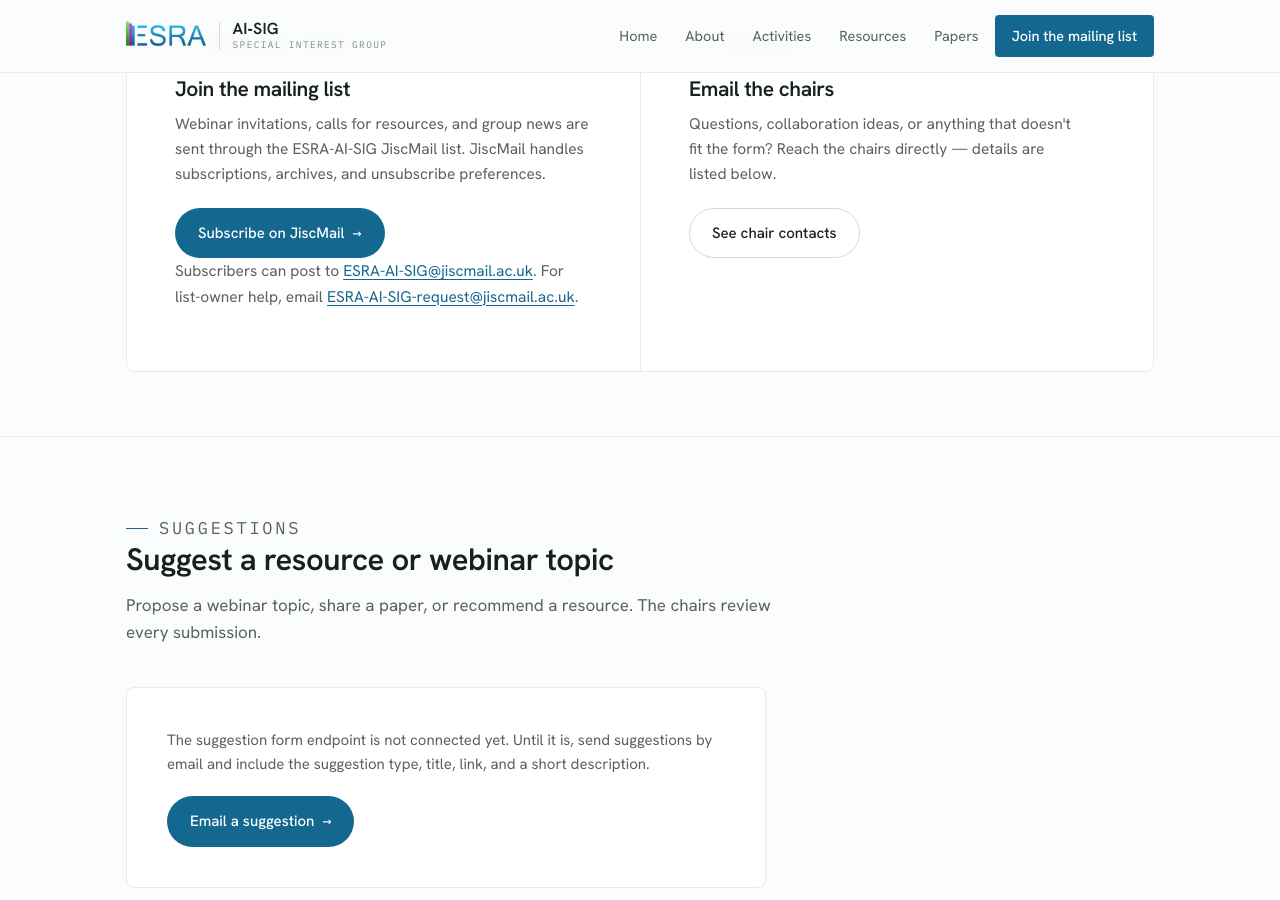
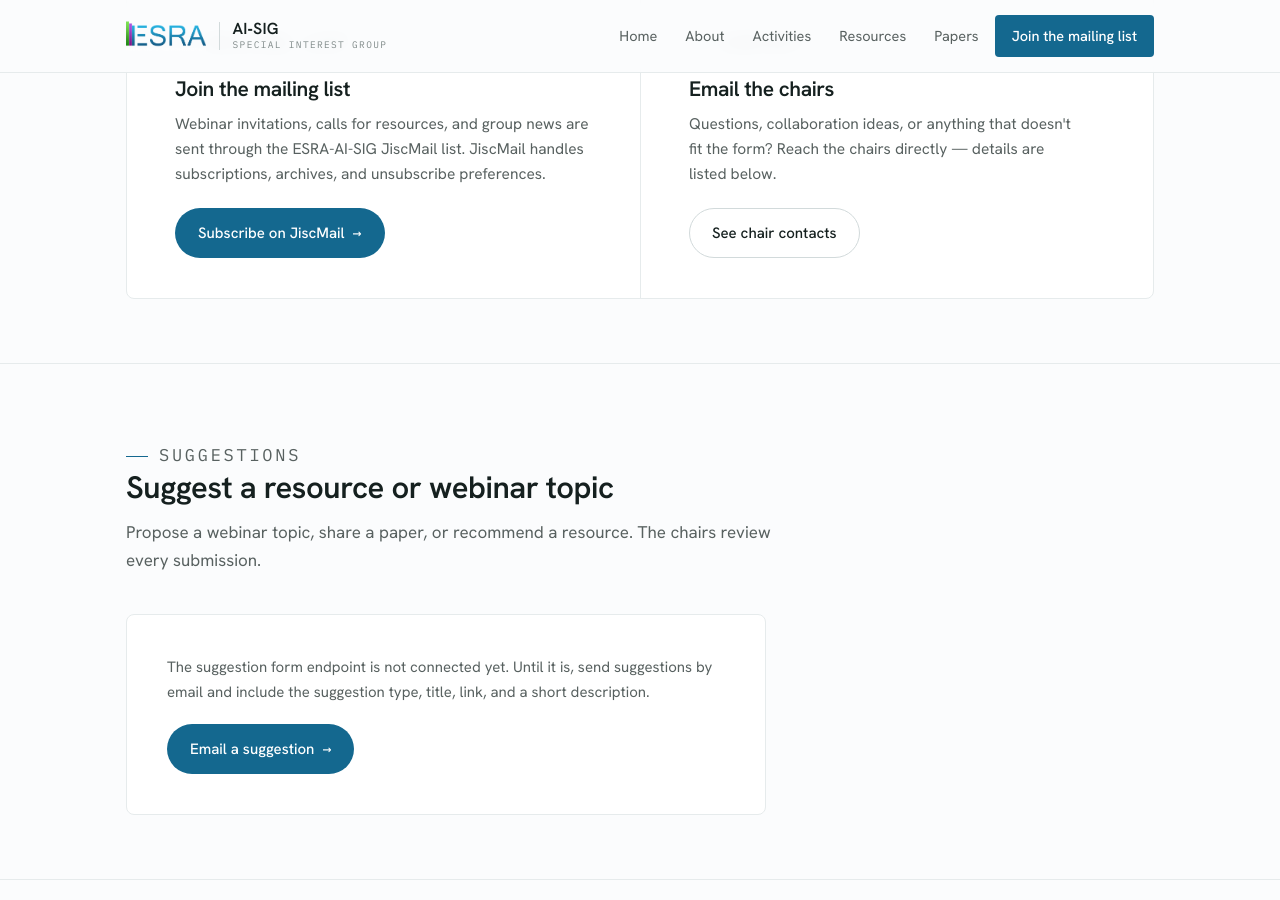
Before and after one commit to esra-ai-sig/esra-ai-sig.github.io, a Jekyll site: the page built from join.html, in a window 1280 px wide and 900 px high, scrolled down 503 px. Built offline with Jekyll 4.4.1, drawn with Linux system fonts in a browser that asks for light colours.

Commit message:
Send signup buttons directly to JiscMail subscribe
The JiscMail homepage still makes visitors find the subscribe control, so the website now uses the direct subscription URL and removes extra list-address guidance from the Join card.

Constraint: JiscMail provides a direct SUBED1 subscription endpoint for ESRA-AI-SIG

Rejected: Link to the list archive/homepage | it adds an unnecessary step before subscription

Confidence: high

Scope-risk: narrow

Tested: YAML config/data parse; git diff --check; searched root site for stale list-address text and old JiscMail homepage URL

Not-tested: Full local Jekyll build because system Ruby 2.6 cannot install current GitHub Pages gems; CI uses Ruby 3.3

```diff
--- a/_config.yml
+++ b/_config.yml
@@ -35,12 +35,12 @@
 # ============================================================
 # Get-involved endpoints  —  REPLACE THESE PLACEHOLDERS
 # ============================================================
-# mailing_list_url : the public JiscMail list page. Visitors subscribe there so
-#                    JiscMail handles subscriber data and preferences.
+# mailing_list_url : the public JiscMail subscription page. Visitors subscribe
+#                    there so JiscMail handles subscriber data and preferences.
 # suggestion_form_action : the POST endpoint for the suggestion form. GitHub
 #                    Pages cannot process form submissions itself, so use a
 #                    third-party form service such as Formspree.
-mailing_list_url: "https://www.jiscmail.ac.uk/ESRA-AI-SIG"
+mailing_list_url: "https://www.jiscmail.ac.uk/cgi-bin/wa-jisc.exe?SUBED1=ESRA-AI-SIG&A=1"
 suggestion_form_action: ""
 suggestion_email: "pamato@essex.ac.uk"
 
--- a/join.html
+++ b/join.html
@@ -17,7 +17,6 @@
         <h3>Join the mailing list</h3>
         <p>Webinar invitations, calls for resources, and group news are sent through the ESRA-AI-SIG JiscMail list. JiscMail handles subscriptions, archives, and unsubscribe preferences.</p>
         <a class="btn btn-primary" href="{{ site.mailing_list_url }}">Subscribe on JiscMail <span class="arr">&rarr;</span></a>
-        <p class="form-note">Subscribers can post to <a href="mailto:ESRA-AI-SIG@jiscmail.ac.uk">ESRA-AI-SIG@jiscmail.ac.uk</a>. For list-owner help, email <a href="mailto:ESRA-AI-SIG-request@jiscmail.ac.uk">ESRA-AI-SIG-request@jiscmail.ac.uk</a>.</p>
       </div>
       <div class="cta-cell">
         <p class="eyebrow">Contact</p>
```
